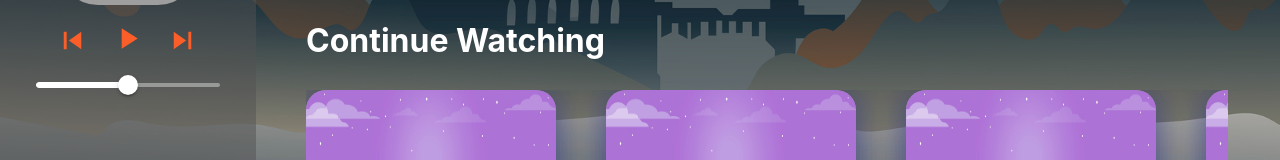
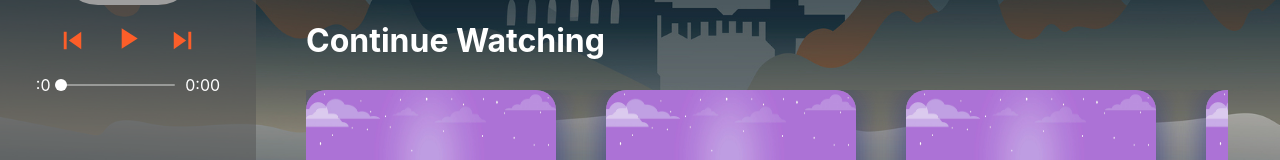
Before and after one commit to sudomaxi/sudo_flipr_podcast_frontend, a React (Create React App) app: page /signup in a window 1280 px wide. Both pictures are taken after typing "Sample", "name@example.com", "Sample123" into the empty fields and a click on the button "Sign up". Shown: the part 546-706 px from the top of the page. Built offline with nearby package versions, Linux system fonts and the light colour scheme; no server answers; grey boxes are pictures that could not be loaded.

Commit message:
Sliders work

```diff
--- a/src/components/Player.jsx
+++ b/src/components/Player.jsx
@@ -11,6 +11,7 @@ import PauseIcon from '@mui/icons-material/Pause';
 
 export default function Player() {
     let imgUrl = 'https://images.unsplash.com/photo-1601312378427-822b2b41da35?ixlib=rb-4.0.3&ixid=MnwxMjA3fDB8MHxzZWFyY2h8Mnx8cGlhbm8lMjBrZXlib2FyZHxlbnwwfHwwfHw%3D&w=1000&q=80'
+
     const [isPlaying, setIsPlaying] = useState(false);
     const [play, { pause, duration, sound }] = useSound(song);
     const SongPlay = () => {
@@ -22,6 +23,33 @@ export default function Player() {
             setIsPlaying(true);
         }
     };
+    const [currTime, setCurrTime] = useState({
+        min: "",
+        sec: "",
+    });
+    const [seconds, setSeconds] = useState();
+    useEffect(() => {
+        const sec = duration / 1000;
+        const min = Math.floor(sec / 60);
+        const secRemain = Math.floor(sec % 60);
+        const time = {
+            min: min,
+            sec: secRemain
+        };
+        const interval = setInterval(() => {
+            if (sound) {
+                setSeconds(sound.seek([])); // setting the seconds state with the current state
+                const min = Math.floor(sound.seek([]) / 60);
+                const sec = Math.floor(sound.seek([]) % 60);
+                setCurrTime({
+                    min,
+                    sec,
+                });
+            }
+        }, 1000);
+        return () => clearInterval(interval);
+    }, [sound]);
+
     return (
         <div className="player-box">
             <div className="player-img" style={{ backgroundImage: `url(${imgUrl})` }}></div>
@@ -31,7 +59,11 @@ export default function Player() {
                 <SkipNextIcon fontSize="large" />
             </div>
             <div className="player-slider">
-                <Slider defaultValue={50} aria-label="Default" valueLabelDisplay="auto" style={{ color: 'white' }} />
+                <div className="">{currTime.min}:{currTime.sec < 10 ? `0${currTime.sec}` : `${currTime.sec}`}</div>
+                <Slider defaultValue={0} size="small" aria-label={seconds} min={0} max={duration / 360} value={seconds} style={{ color: 'white' }} onChange={(e) => {
+                    sound.seek([e.target.value]);
+                }} />
+                <div className="time">{Math.floor(duration / 360 / 60)}:{Math.floor(duration / 360 % 60) < 10 ? `0${Math.floor(duration / 360 % 60)}` : `${Math.floor(duration / 360 % 60)}`}</div>
             </div>
 
         </div>
--- a/src/styles/player.css
+++ b/src/styles/player.css
@@ -30,4 +30,5 @@
     align-items: center;
     justify-content: center;
     margin: auto;
+    gap: 10px;
 }
```
